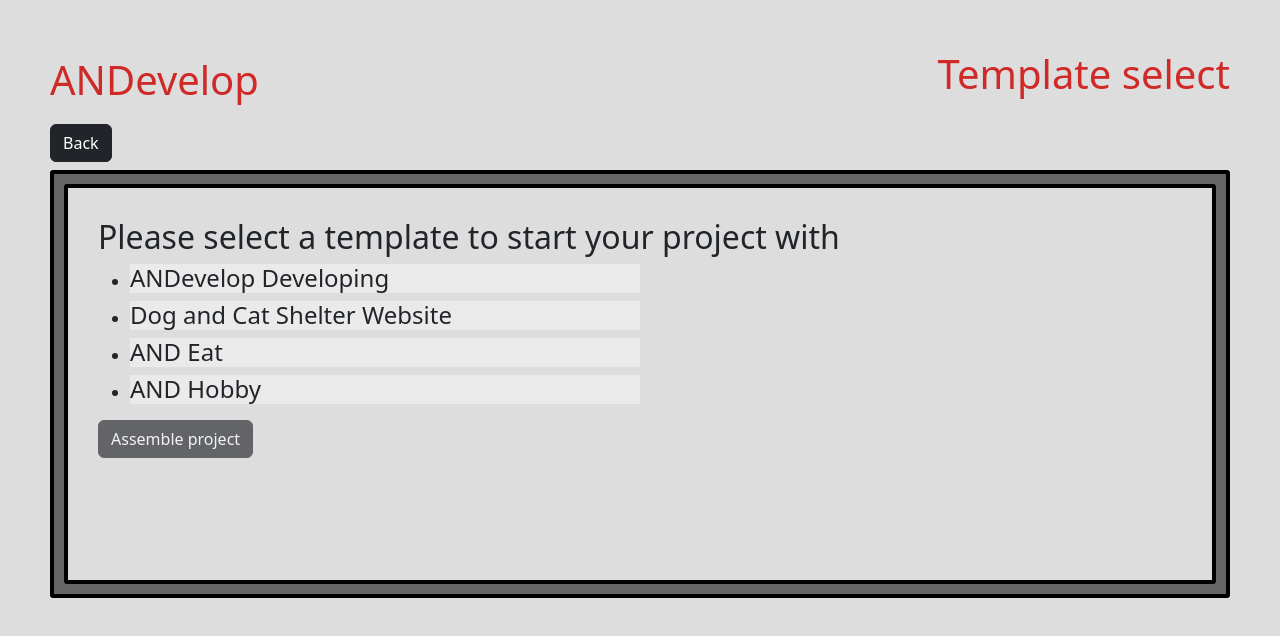
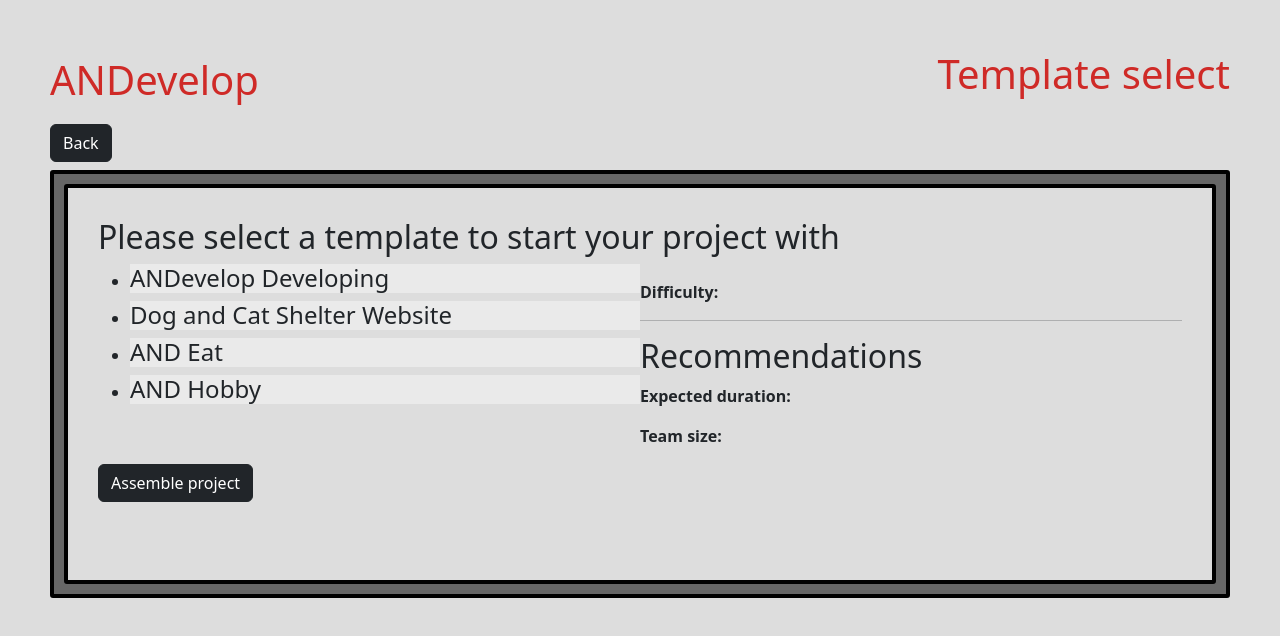
Before and after one commit to 1upskillsystems/ANDevelop, a React (Create React App) app in the folder client/: page /choose-existing-template in a window 1280 px wide. Shown: the top 636 px of the page. Built offline with nearby package versions, Linux system fonts and the light colour scheme.

Commit message:
eslint tidy-up and wrapper style edit

```diff
--- a/client/src/components/CreateProject.js
+++ b/client/src/components/CreateProject.js
@@ -1,4 +1,4 @@
-import React, { useContext, useEffect, useState } from "react";
+import React, { useState } from "react";
 import PageContainer from "./PageContainer";
 import { useLocation } from "react-router-dom";
 import AddRoleButtons from "./AddRoleButtons";
--- a/client/src/components/currentProjects.js
+++ b/client/src/components/currentProjects.js
@@ -80,8 +80,8 @@ function CurrentProjects() {
                     </Accordion.Body>
                 </Accordion.Item>
               );
-
             }
+            else return null
           })}
         </Accordion>
       </section>
--- a/client/src/components/searchBar.js
+++ b/client/src/components/searchBar.js
@@ -1,5 +1,5 @@
 import React, {useState} from 'react'
-import { UserContext } from "../contexts/userContext";
+// import { UserContext } from "../contexts/userContext";
 
 
 const SearchBar = ({handleClick}) => {
--- a/client/src/components/templateRoute.js
+++ b/client/src/components/templateRoute.js
@@ -1,6 +1,5 @@
 import React from "react";
 import { NavLink } from "react-router-dom";
-import Button from "react-bootstrap/Button";
 import PageContainer from "./PageContainer";
 
 function TemplateRoute() {
--- a/client/src/components/templateSearch.js
+++ b/client/src/components/templateSearch.js
@@ -23,7 +23,7 @@ function TemplateSearch() {
               return (
                 <li
                   className={`template-search-item ${
-                    templateObj.id == elem.id ? "selected" : ""
+                    templateObj.id === elem.id ? "selected" : ""
                   }`}
                   onClick={() => setTemplateObj((templateObj = elem))}
                   key={i}
@@ -35,7 +35,7 @@ function TemplateSearch() {
           </ul>
         </div>
         <div className="template-search-details">
-          <div className={`wrapper${templateObj == 0 ? " hidden" : ""}`}>
+          <div className={`wrapper${templateObj === 0 ? " hidden" : ""}`}>
             <h2>{templateObj.template_name}</h2>
             <p>{templateObj.desciption}</p>
             <p>
@@ -55,7 +55,7 @@ function TemplateSearch() {
           <NavLink to={"/create-project"} state={{ templateInfo: templateObj }}>
             <Button
               variant="dark"
-              disabled={templateObj == 0 ? "disabled" : ""}
+              disabled={templateObj === 0 ? "disabled" : ""}
             >
               Assemble project
             </Button>
```
